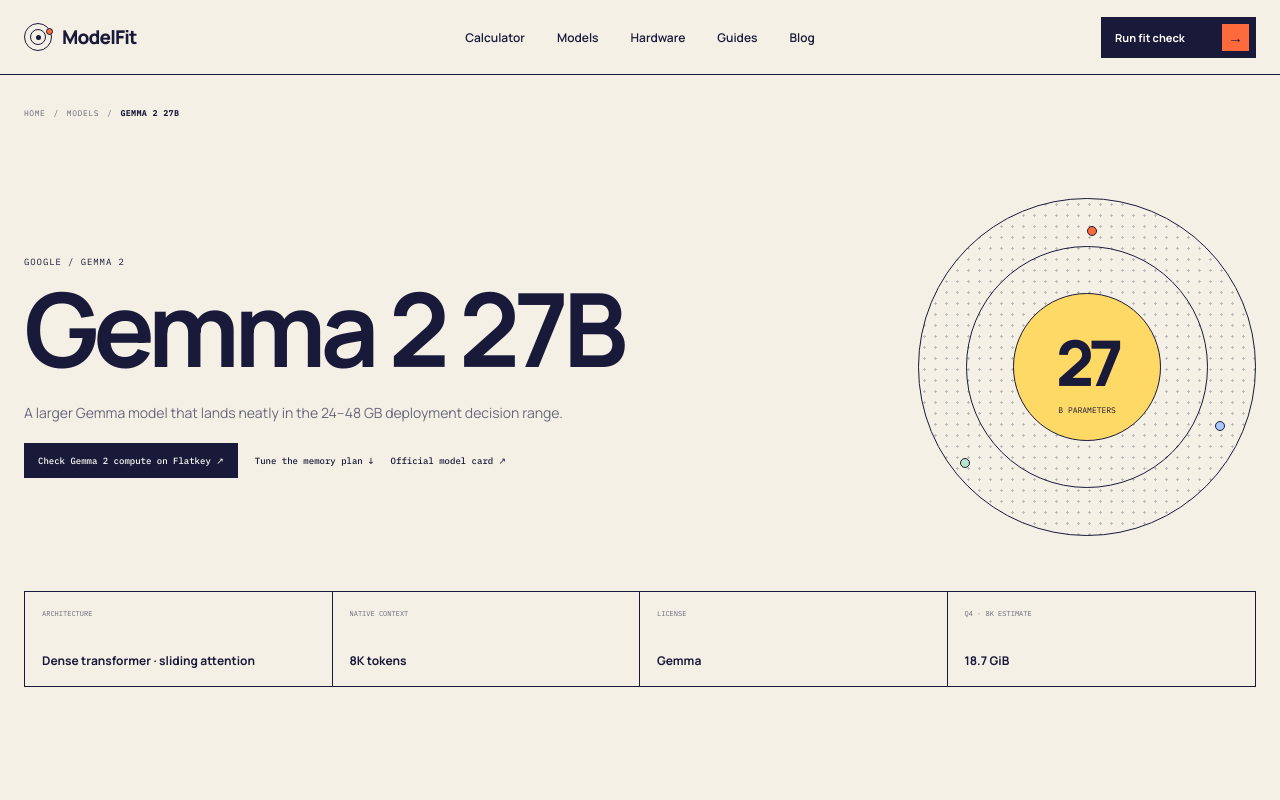
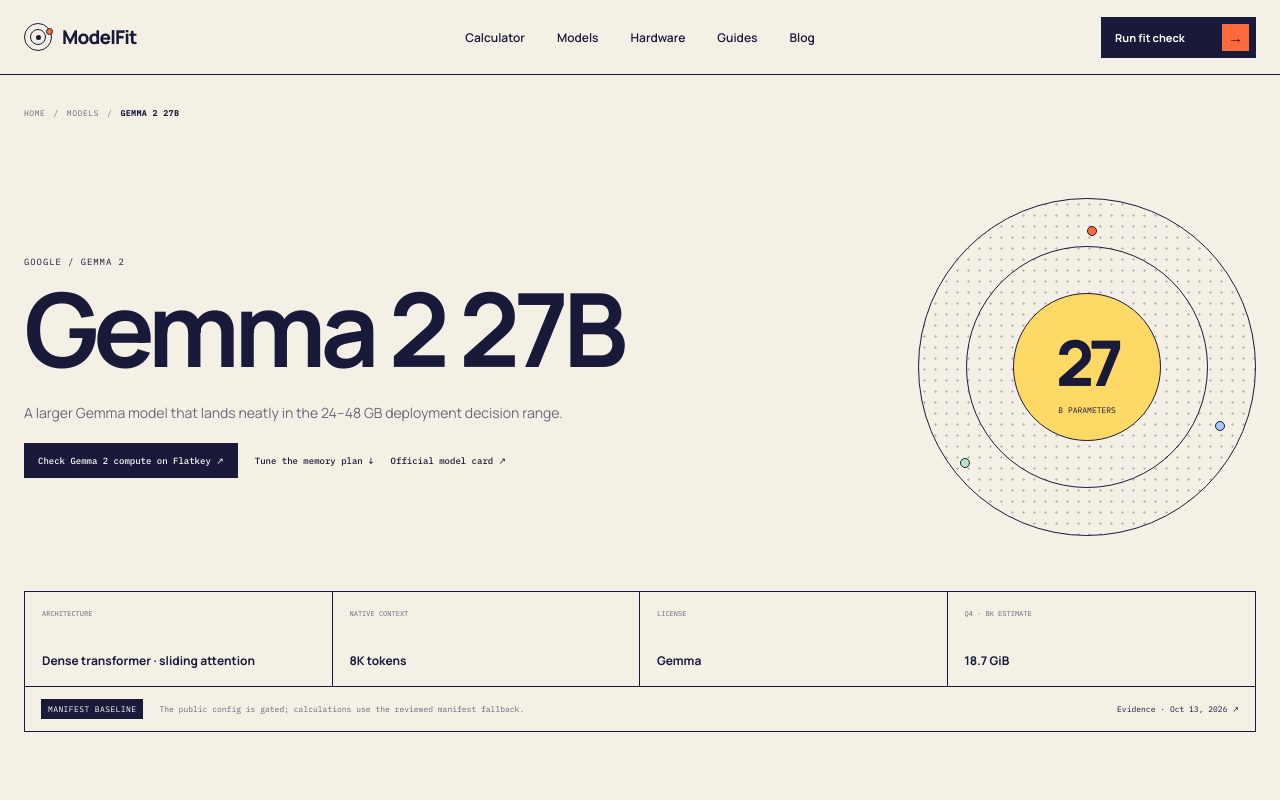
Before and after one commit to flatkey-ai/modelfit, a Next.js app: page /models/gemma-2-27b-it in a window 1280 px wide. Shown: the top 800 px of the page. Built offline with nearby package versions, Linux system fonts and the light colour scheme; no server answers.

Commit message:
feat: show model config evidence [skip ci]

```diff
--- a/app/globals.css
+++ b/app/globals.css
@@ -261,6 +261,11 @@
 .model-facts > div:last-child { border-right: 0; }
 .model-facts span { font-family: var(--font-mono); font-size: 7px; text-transform: uppercase; color: var(--muted); }
 .model-facts strong { font-size: 12px; }
+.config-evidence { display: grid; grid-template-columns: auto 1fr auto; gap: 16px; align-items: center; padding: 12px 16px; border: 1px solid var(--navy); border-top: 0; font-family: var(--font-mono); font-size: 8px; line-height: 1.5; }
+.config-evidence > span { padding: 4px 7px; background: var(--navy); color: var(--paper); text-transform: uppercase; letter-spacing: .05em; }
+.config-evidence.manifest-fallback > span { background: var(--orange); color: var(--navy); }
+.config-evidence p { margin: 0; color: var(--muted); }
+.config-evidence a { white-space: nowrap; }
 .model-planning { padding-block: 80px; }
 .memory-comparison { display: grid; grid-template-columns: 1fr 1fr 1.1fr; border-top: 1px solid var(--navy); border-left: 1px solid var(--navy); }
 .memory-comparison article { min-height: 280px; padding: 20px; display: flex; flex-direction: column; border-right: 1px solid var(--navy); border-bottom: 1px solid var(--navy); }
@@ -559,6 +564,9 @@
   .model-facts { grid-template-columns: 1fr 1fr; }
   .model-facts > div:nth-child(2) { border-right: 0; }
   .model-facts > div:nth-child(-n+2) { border-bottom: 1px solid var(--navy); }
+  .config-evidence { grid-template-columns: 1fr; gap: 8px; align-items: start; }
+  .config-evidence > span { width: fit-content; }
+  .config-evidence a { white-space: normal; }
   .memory-comparison { grid-template-columns: 1fr; }
   .method-grid { grid-template-columns: 1fr; gap: 30px; }
   .method-grid aside { display: none; }
--- a/app/models/[slug]/page.tsx
+++ b/app/models/[slug]/page.tsx
@@ -2,7 +2,7 @@
 import Link from "next/link";
 import { notFound } from "next/navigation";
 import { FitCalculator } from "@/components/fit-calculator";
-import { estimateMemory, getModel, hardware, models, quantizations } from "@/lib/data";
+import { estimateMemory, getModel, getModelConfig, hardware, models, quantizations } from "@/lib/data";
 import { flatkeyComputeUrl } from "@/lib/site";
 
 type PageProps = { params: Promise<{ slug: string }> };
@@ -35,6 +35,7 @@
 export default async function ModelPage({ params }: PageProps) {
   const model = getModel((await params).slug);
   if (!model) notFound();
+  const modelConfig = getModelConfig(model.slug);
   const q4 = quantizations.find((entry) => entry.id === "q4")!;
   const bf16 = quantizations.find((entry) => entry.id === "bf16")!;
   const q4Estimate = estimateMemory(model, q4, Math.min(8192, model.nativeContext), 1);
@@ -55,6 +56,13 @@
           <div><span>License</span><strong>{model.license}</strong></div>
           <div><span>Q4 · 8K estimate</span><strong>{q4Estimate.subtotalGiB.toFixed(1)} GiB</strong></div>
         </div>
+        {modelConfig && (
+          <div className={`config-evidence ${modelConfig.status}`}>
+            <span>{modelConfig.status === "verified" ? "Verified public config" : "Manifest baseline"}</span>
+            <p>{modelConfig.status === "verified" ? "Architecture values were refreshed from the public model config." : "The public config is gated; calculations use the reviewed manifest fallback."}</p>
+            <a href={modelConfig.sourceUrl} target="_blank" rel="noreferrer">Evidence · {new Intl.DateTimeFormat("en", { dateStyle: "medium", timeZone: "UTC" }).format(new Date(modelConfig.observedAt))} ↗</a>
+          </div>
+        )}
       </section>
 
       <section className="model-planning frame">
--- a/lib/data.ts
+++ b/lib/data.ts
@@ -251,6 +251,7 @@
 });
 
 export const modelConfigGeneratedAt = modelConfigDataset.generatedAt;
+export const getModelConfig = (slug: string) => modelConfigDataset.models.find((entry) => entry.slug === slug);
 
 export const hardware: Hardware[] = [
   { slug: "nvidia-t4-16gb", name: "NVIDIA T4", maker: "NVIDIA", vramGb: 16, tier: "Cloud", architecture: "Turing", sampleHourly: 0.2, note: "Budget inference" },
```
